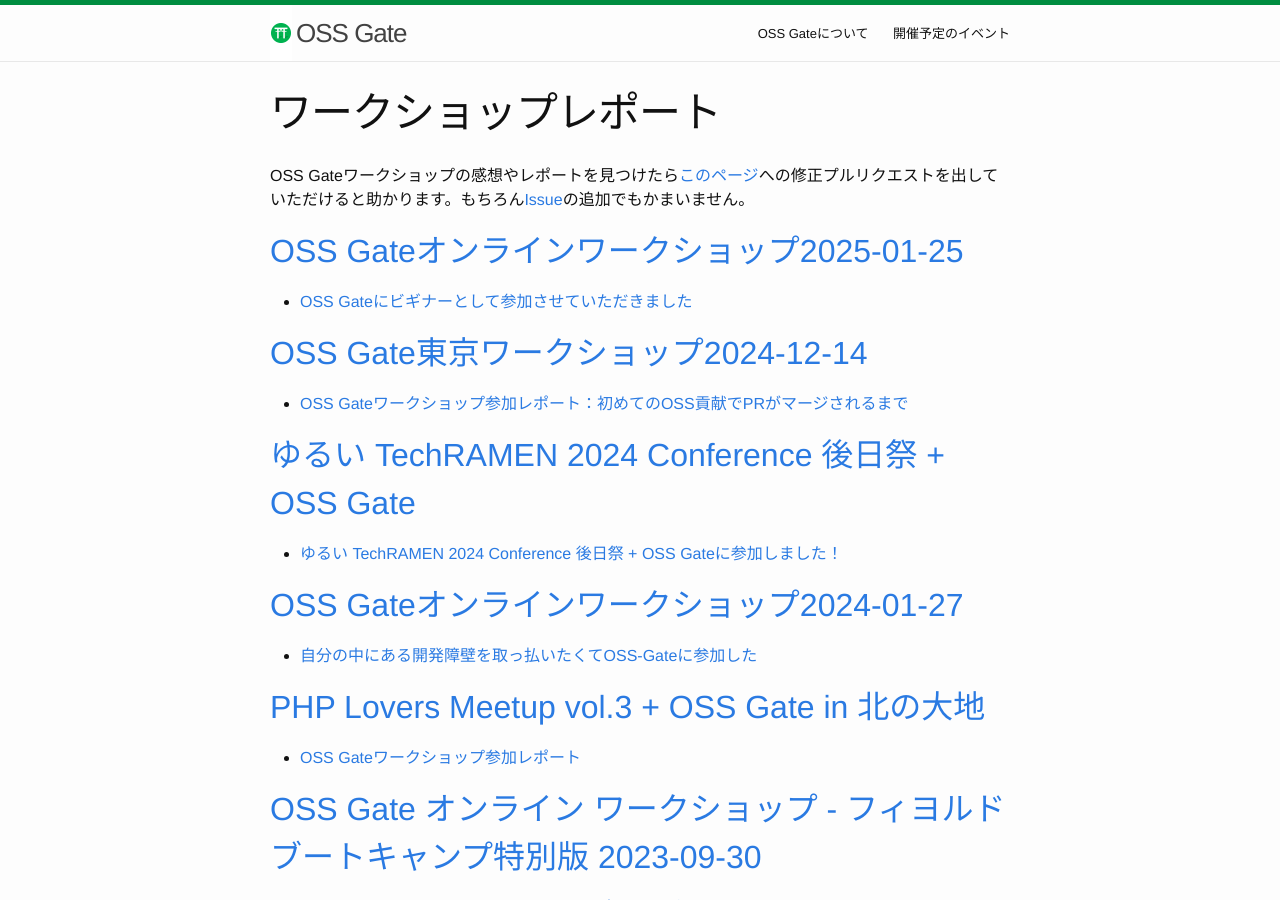
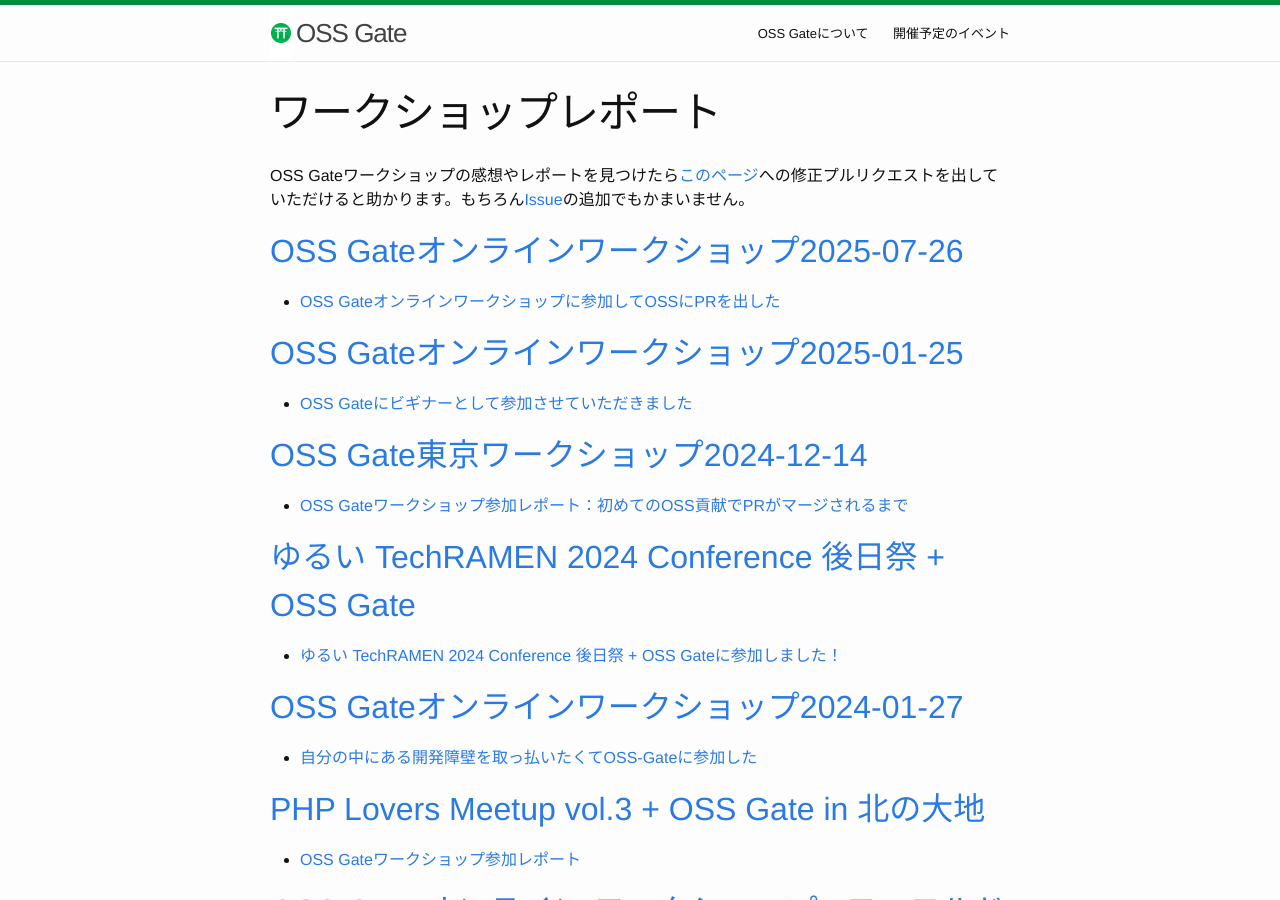
Before and after one commit to oss-gate/oss-gate.github.io, a Jekyll site: the page built from workshop/report.md, in a window 1280 px wide and 900 px high. Built offline with Jekyll 4.4.1, drawn with Linux system fonts in a browser that asks for light colours; comment, search, counter and statistics services are not loaded.

Commit message:
Add OSS Gate online workshop 2025-07-26 report (#126)

```diff
--- a/workshop/report.md
+++ b/workshop/report.md
@@ -4,6 +4,9 @@
 ---
 
 OSS Gateワークショップの感想やレポートを見つけたら[このページ](https://github.com/oss-gate/oss-gate.github.io/blob/master/workshop/report.md)への修正プルリクエストを出していただけると助かります。もちろん[Issue](https://github.com/oss-gate/oss-gate.github.io/issues)の追加でもかまいません。
+
+## [OSS Gateオンラインワークショップ2025-07-26](https://oss-gate.doorkeeper.jp/events/183231)
+  * [OSS Gateオンラインワークショップに参加してOSSにPRを出した](https://sugiwe.hatenablog.jp/entry/oss-gate-online-workshop)
 
 ## [OSS Gateオンラインワークショップ2025-01-25](https://oss-gate.doorkeeper.jp/events/178089)
   * [OSS Gateにビギナーとして参加させていただきました](https://orematopee.hatenablog.com/entry/2025/01/26/035809)
```
